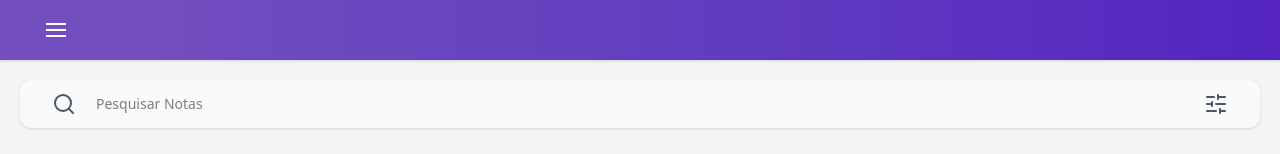
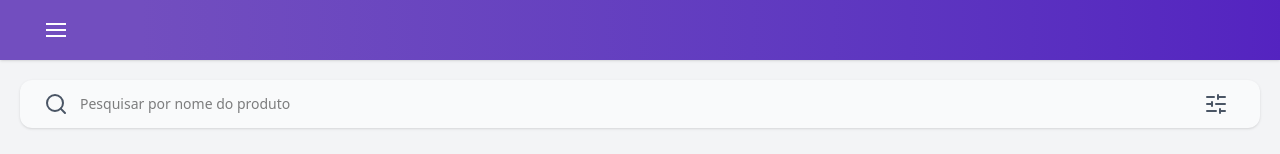
Before and after one commit to elielsondev/projeto_app_controle_de_garantia, a React (Vite) app: page /home in a window 1280 px wide. Shown: the top 154 px of the page. Built offline with nearby package versions, Linux system fonts and the light colour scheme; sample sign-in values are in the browser's storage.

Commit message:
Update search
Updating the search bar to filter by product name.

```diff
--- a/src/components/FilterModal.tsx
+++ b/src/components/FilterModal.tsx
@@ -11,6 +11,7 @@ export interface FilterState {
      typeNote: string[];
      sortBy: "createdDate" | "purchaseDate" | "value" | "";
      sortOrder: "asc" | "desc";
+     title?: string;
 }
 
 const FilterModal = ({ isOpen, onClose, onApplyFilters }: FilterModalProps) => {
--- a/src/components/SearchBar.tsx
+++ b/src/components/SearchBar.tsx
@@ -3,16 +3,29 @@ import { Search, SlidersHorizontal } from "lucide-react";
 import FilterModal, { type FilterState } from "./FilterModal";
 
 interface SearchBarProps {
-  onFilterChange?: (filters: FilterState) => void;
+  filterState: FilterState;
+  onFilterChange: (filters: FilterState) => void;
 }
 
-const SearchBar = ({ onFilterChange }: SearchBarProps) => {
+const SearchBar = ({ filterState, onFilterChange }: SearchBarProps) => {
   const [isFilterOpen, setIsFilterOpen] = useState(false);
+  const [searchText, setSearchText] = useState(filterState.title || "");
+
+  const handleSearchChange = (e: React.ChangeEvent<HTMLInputElement>) => {
+    const value = e.target.value;
+    setSearchText(value);
+
+    onFilterChange({
+      ...filterState,
+      title: value,
+    });
+  };
 
   const handleFilterApply = (filters: FilterState) => {
-    if (onFilterChange) {
-      onFilterChange(filters);
-    }
+    onFilterChange({
+      ...filters,
+      title: searchText,
+    });
     setIsFilterOpen(false);
   };
 
@@ -20,17 +33,14 @@ const SearchBar = ({ onFilterChange }: SearchBarProps) => {
     <>
       <div className="flex justify-center items-center">
         <div className="flex items-center bg-gray-50 rounded-xl shadow w-full gap-3 h-9 m-5 p-6">
-          <button
-            className="p-2 rounded-lg hover:bg-gray-100 transition bg-transparent"
-            aria-label="busca"
-          >
-            <Search className="w-6 h-6 text-gray-600" />
-          </button>
+          <Search className="w-6 h-6 text-gray-600" />
 
           <input
             type="text"
-            placeholder="Pesquisar Notas"
-            className="flex-1 outline-none text-sm"
+            placeholder="Pesquisar por nome do produto"
+            value={searchText}
+            onChange={handleSearchChange}
+            className="flex-1 outline-none text-sm bg-transparent"
           />
 
           <button
--- a/src/pages/Home.tsx
+++ b/src/pages/Home.tsx
@@ -61,6 +61,11 @@ const Home = () => {
         return false;
       }
 
+      // Filtro por título
+      if (filterState.title && !note.title.toLowerCase().includes(filterState.title.toLowerCase())) {
+        return false;
+      }
+
       return true;
     });
 
@@ -112,7 +117,11 @@ const Home = () => {
   return (
     <div className="min-h-screen bg-gray-100">
       <Header />
-      <SearchBar onFilterChange={setFilterState} />
+      <SearchBar
+  filterState={filterState}
+  onFilterChange={setFilterState}
+/>
+
 
       <div className="w-full px-5 sm:px-15 mt-1 mb-5">
         <div className="grid grid-cols-2 sm:grid-cols-4 gap-1 sm:gap-7">
```
